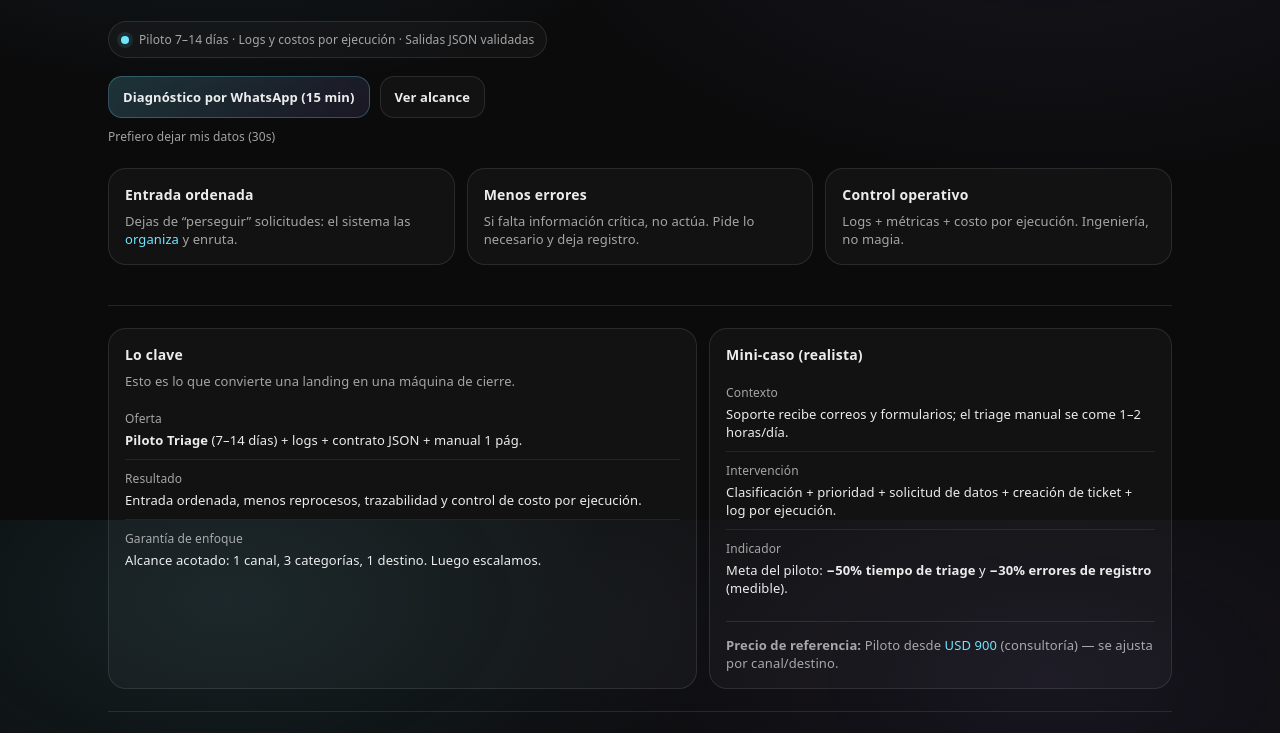
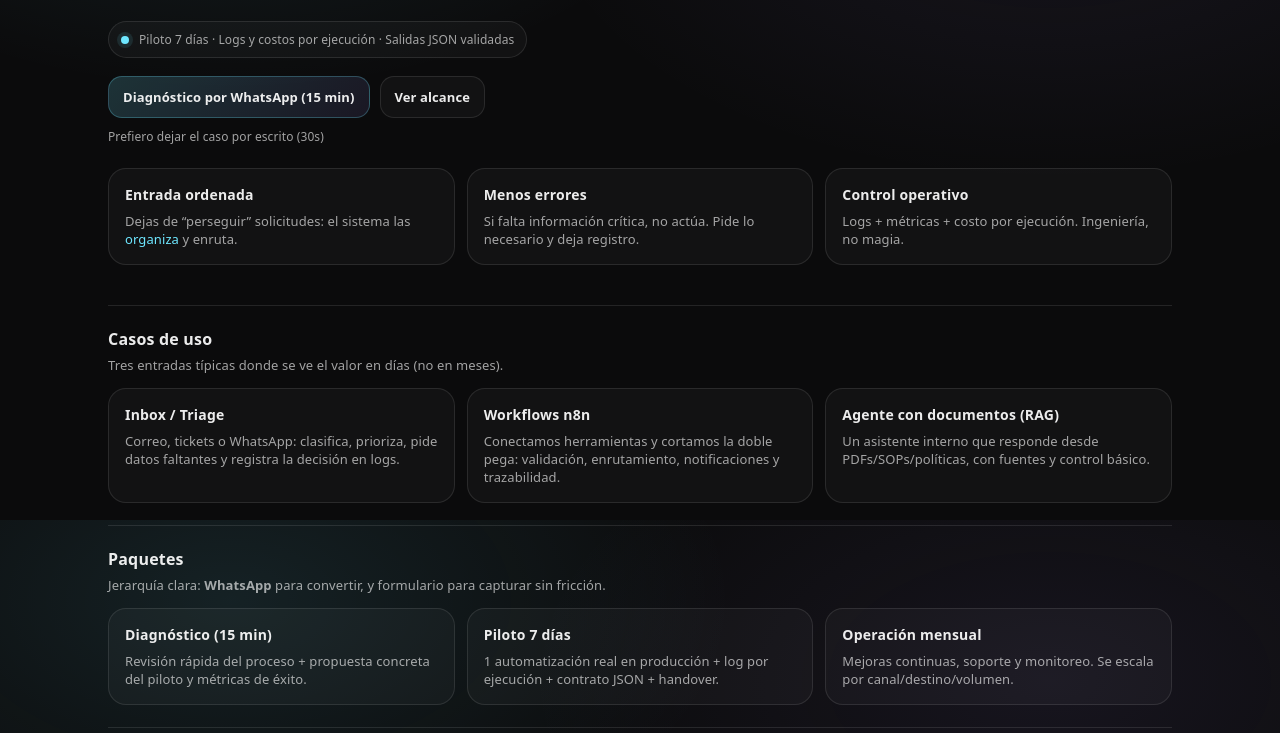
Before and after one commit to coCHELOice/parmux-site, a plain HTML site: page index.html in a window 1280 px wide. Shown: the part 280-1013 px from the top of the page. Drawn offline with Linux system fonts and the light colour scheme.

Commit message:
Update index.html

```diff
--- a/index.html
+++ b/index.html
@@ -116,8 +116,9 @@
         <div class="brandname">PARMUX</div>
       </div>
       <nav>
-        <a href="#clave">Clave</a>
-        <a href="#producto">Producto</a>
+        <a href="#casos">Casos</a>
+        <a href="#paquetes">Paquetes</a>
+        <a href="#producto">Piloto</a>
         <a href="#guardrails">Guardrails</a>
         <a href="#contacto">Contacto</a>
       </nav>
@@ -132,13 +133,13 @@
           Empezamos por <span class="accent">Triage Operativo</span>: clasifica, prioriza, pide datos faltantes y registra cada decisión en logs.
         </p>
 
-        <div class="proof"><span class="dot"></span> Piloto 7–14 días · Logs y costos por ejecución · Salidas JSON validadas</div>
+        <div class="proof"><span class="dot"></span> Piloto 7 días · Logs y costos por ejecución · Salidas JSON validadas</div>
 
         <div class="cta">
           <a class="btn primary" href="https://wa.me/56937803815?text=Hola%20PARMUX%2C%20quiero%20un%20diagn%C3%B3stico%20de%2015%20min.%20Mi%20caso%3A%20%5Bdescribe%20en%201%20l%C3%ADnea%5D.%20Herramientas%3A%20%5BGmail%2FWhatsApp%2FCRM%2FSheets%5D.%20Volumen%3A%20%5B%23%20por%20semana%5D." target="_blank" rel="noopener">Diagnóstico por WhatsApp (15 min)</a>
           <a class="btn" href="#producto">Ver alcance</a>
         </div>
-        <a class="link subtle" href="https://tally.so/r/XXXXXX" target="_blank" rel="noopener">Prefiero dejar mis datos (30s)</a>
+        <a class="link subtle" href="https://tally.so/r/XXXXXX" target="_blank" rel="noopener">Prefiero dejar el caso por escrito (30s)</a>
 
         <div class="grid">
           <div class="card">
@@ -158,13 +159,63 @@
 
       <div class="line"></div>
 
+      <section id="casos">
+        <h2 style="margin:0;font-size:16px;letter-spacing:.2px">Casos de uso</h2>
+        <p style="margin:6px 0 0;color:var(--muted);font-size:13px;max-width:820px">
+          Tres entradas típicas donde se ve el valor en días (no en meses).
+        </p>
+
+        <div class="grid" style="margin-top:14px">
+          <div class="card">
+            <h2>Inbox / Triage</h2>
+            <p>Correo, tickets o WhatsApp: clasifica, prioriza, pide datos faltantes y registra la decisión en logs.</p>
+          </div>
+          <div class="card">
+            <h2>Workflows n8n</h2>
+            <p>Conectamos herramientas y cortamos la doble pega: validación, enrutamiento, notificaciones y trazabilidad.</p>
+          </div>
+          <div class="card">
+            <h2>Agente con documentos (RAG)</h2>
+            <p>Un asistente interno que responde desde PDFs/SOPs/políticas, con fuentes y control básico.</p>
+          </div>
+        </div>
+      </section>
+
+      <div class="line"></div>
+
+      <section id="paquetes">
+        <h2 style="margin:0;font-size:16px;letter-spacing:.2px">Paquetes</h2>
+        <p style="margin:6px 0 0;color:var(--muted);font-size:13px;max-width:820px">
+          Jerarquía clara: <strong>WhatsApp</strong> para convertir, y formulario para capturar sin fricción.
+        </p>
+
+        <div class="grid" style="margin-top:14px">
+          <div class="card">
+            <h2>Diagnóstico (15 min)</h2>
+            <p>Revisión rápida del proceso + propuesta concreta del piloto y métricas de éxito.</p>
+          </div>
+          <div class="card">
+            <h2>Piloto 7 días</h2>
+            <p>1 automatización real en producción + log por ejecución + contrato JSON + handover.</p>
+          </div>
+          <div class="card">
+            <h2>Operación mensual</h2>
+            <p>Mejoras continuas, soporte y monitoreo. Se escala por canal/destino/volumen.</p>
+          </div>
+        </div>
+
+        </section>
+
+      <div class="line"></div>
+
+
 
       <section id="clave" class="two">
         <div class="card">
           <h2>Lo clave</h2>
           <p class="k">Esto es lo que convierte una landing en una máquina de cierre.</p>
           <ul style="margin-top:10px">
-            <li><div class="k">Oferta</div><div class="v"><strong>Piloto Triage</strong> (7–14 días) + logs + contrato JSON + manual 1 pág.</div></li>
+            <li><div class="k">Oferta</div><div class="v"><strong>Piloto Triage</strong> (7 días) + logs + contrato JSON + manual 1 pág.</div></li>
             <li><div class="k">Resultado</div><div class="v">Entrada ordenada, menos reprocesos, trazabilidad y control de costo por ejecución.</div></li>
             <li><div class="k">Garantía de enfoque</div><div class="v">Alcance acotado: 1 canal, 3 categorías, 1 destino. Luego escalamos.</div></li>
           </ul>
@@ -227,13 +278,20 @@
             <li><div class="k">3</div><div class="v"><strong>Salida determinista</strong>: JSON validado (menos sorpresas).</div></li>
           </ul>
         </div>
+
         <div class="card">
-          <h2>Paquetes</h2>
-          <ul style="margin-top:10px">
-            <li><div class="k">A</div><div class="v"><strong>Diagnóstico</strong> — 2–4 días (Top 3 automatizaciones + ROI).</div></li>
-            <li><div class="k">B</div><div class="v"><strong>Piloto</strong> — 7–14 días (Triage Operativo).</div></li>
-            <li><div class="k">C</div><div class="v"><strong>Operación</strong> — mensual (monitoreo + mejoras + control de costos).</div></li>
-          </ul>
+          <h2>Integraciones típicas</h2>
+          <p class="k">Empezamos simple: 1 canal y 1 destino. Luego abrimos el abanico.</p>
+          <div style="margin-top:10px">
+            <div class="pill">Gmail / Outlook</div>
+            <div class="pill">WhatsApp</div>
+            <div class="pill">Google Sheets</div>
+            <div class="pill">Notion</div>
+            <div class="pill">Slack / Telegram</div>
+            <div class="pill">HubSpot / CRM</div>
+          </div>
+          <div class="line" style="margin:14px 0"></div>
+          <p class="v"><strong>Regla práctica:</strong> si un paso no deja rastro, no existe. Todo queda en log.</p>
         </div>
       </section>
 
```
